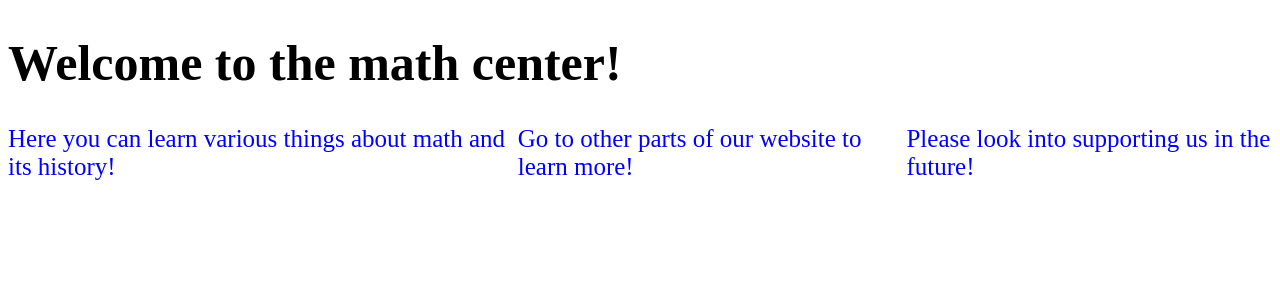
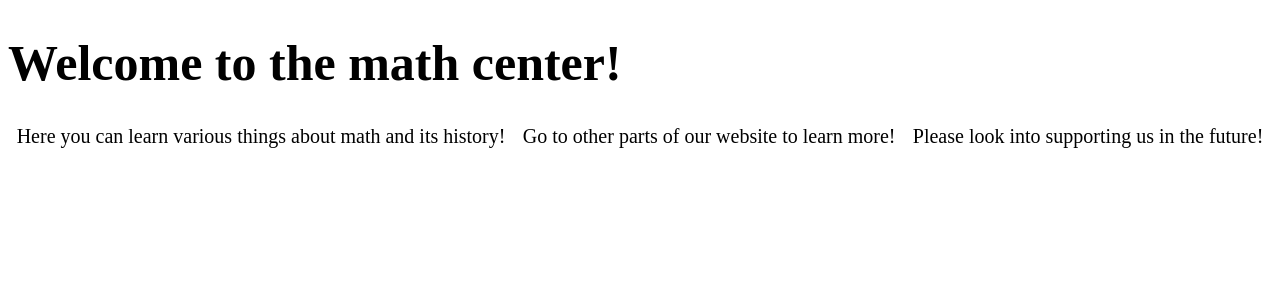
Before and after one commit to Rexshadow2/Rexshadow2.github.io, a PHP site: page /home.html in a window 1280 px wide. Shown: the top 300 px of the page. Run offline with PHP 8.4, Linux system fonts and the light colour scheme.

Commit message:
Update style.css

```diff
--- a/Project/style.css
+++ b/Project/style.css
@@ -11,8 +11,3 @@ section.container {
   display: flex;
   justify-content: space-around;
 }
-.a {
-  font-size: 25px;
-  border: 2px;
-  color: blue;
-}
```
